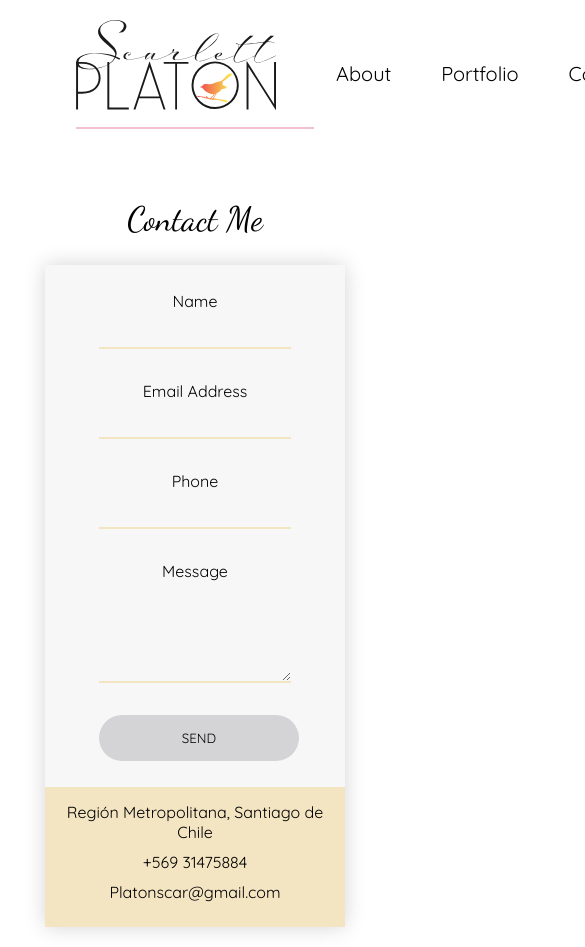
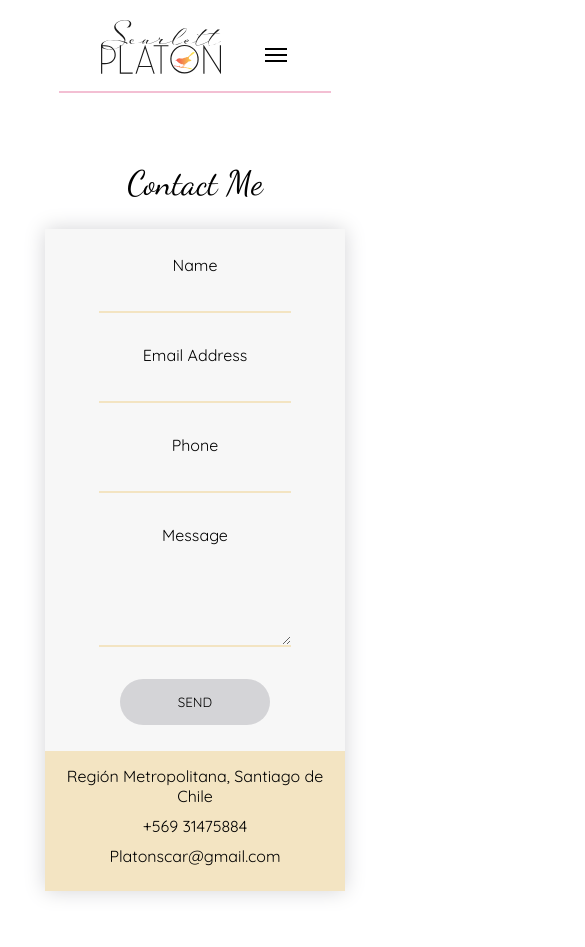
Before and after one commit to platonscar/My_Portfolio, a website: page html_sections/Contact.html in a window 390 px wide. Shown: the top 947 px of the page, 585 px wide, since content can reach past the window. After the commit the page ends 911 px from the top, so only its background shows below. Drawn offline with nearby package versions, Linux system fonts and the light colour scheme.

Commit message:
responsive

```diff
--- a/html_sections/Contact.html
+++ b/html_sections/Contact.html
@@ -25,6 +25,13 @@
             <div class="logo">
                 <a href="../index.html"><img src="../assets/logo_scar.svg" alt="logo" width="200px" id="logo"></a>
             </div>
+            <!-- para menu hamburguesa -->
+            <input type="checkbox" name="menu" id="menu-input" />
+            <label for="menu-input" id="hamburger">
+                <span></span>
+                <span></span>
+                <span></span>
+            </label>
             <!-- Nav -->
             <ul class="nav_menu">
                 <li class="nav_list"><a href="../html_sections/about.html">About</a></li>
--- a/style_section/contact.css
+++ b/style_section/contact.css
@@ -23,6 +23,9 @@ header {
     justify-content: space-evenly;
     margin-top: 20px;
     align-items: center;
+}
+#menu-input {
+    display: none;
 }
 .nav_menu {
     margin: 0 auto;
@@ -123,8 +126,79 @@ form p {
 .fa-map-marker-alt, .fa-phone, .fa-envelope{
     padding-right: 20px;
 }
-/*----- desktop -----*/
-@media (min-width: 700px) {
+/* ----- media query ----- */
+
+@media screen and (min-width:320px) and (max-width: 600px ){
+    header {
+        width: 80%;
+        box-sizing: border-box;
+    }
+    #logo {
+        width: 120px;
+    }
+    /* ----- hamburger menu ---- */
+    #menu-input {
+        display: none;
+    }
+    #menu-input:checked + #hamburger + .nav_menu{
+        display: flex;
+        flex-direction: column;
+        background-color: #F3E4C2;
+        left: 0; /*para que vuelva a entrar y haga efecto con el transition*/
+        z-index: 1;
+    }
+    .nav_menu {
+        display: flex;
+        flex-direction: column;
+        position: absolute;
+        top: 80px;
+        left: -100%; /*es para que se oculte todo a la izquierda*/
+        width: 100%;
+        overflow: hidden;
+        transition: all 0.3s ease-out;
+    }
+    #hamburger {
+        display: flex;
+        flex-direction: column;
+        justify-content: space-between;
+    }
+    #hamburger span {
+        background-color: #000000;
+        width: 22px;
+        height: 2px;
+        margin: 2px;
+        transition: all 0.3s ease-in-out;
+        cursor: pointer;
+    }
+    #menu-input:checked + .nav_menu {
+        width: 100%;
+    }
+    #menu-input:checked + #hamburger span:nth-of-type(1) {
+        transform: rotate(-45deg) translateY(10px);
+    }
+    #menu-input:checked + #hamburger span:nth-of-type(3) {
+        transform: rotate(45deg) translateY(-10px);
+    }
+    #menu-input:checked + #hamburger span:nth-of-type(2) {
+       opacity: 0;
+    }
+    ul li {
+        padding: 25px;
+    }
+    .contact_form form p button {
+        width: 150px;
+    }
+}
+@media screen and (min-width:601px) and (max-width: 850px){
+    #logo {
+        width: 130px;
+    }
+    .nav_menu{
+        padding: 0;
+    }
+    .nav_menu, .nav_list {
+        margin: 0px 7px;
+    }
     body {
         padding: 0 10px;
     }
--- a/style_section/portfolio.css
+++ b/style_section/portfolio.css
@@ -19,6 +19,9 @@ header {
     justify-content: space-evenly;
     margin-top: 20px;
     align-items: center;
+}
+#menu-input {
+    display: none;
 }
 .nav_menu {
     margin: 0 auto;
@@ -75,7 +78,7 @@ a:hover {
     font-size: 24px;
     margin-bottom: 80px;
 }
-.port_design_photos-1, .port_design_photos-2 {
+.port_design_photos-2 {
     width: 80%;
     display: flex;
     justify-content: space-evenly;
@@ -92,3 +95,106 @@ a:hover {
 [type=button]:not(:disabled), [type=reset]:not(:disabled), [type=submit]:not(:disabled), button:not(:disabled) {
     background-color: lightgray;
  }
+ /* ----- media query ----- */
+
+@media screen and (min-width:320px) and (max-width: 600px ){
+    header {
+        width: 80%;
+        box-sizing: border-box;
+    }
+    #logo {
+        width: 100px;
+    }
+    /* ----- hamburger menu ---- */
+    #menu-input:checked + #hamburger + .nav_menu{
+        display: flex;
+        flex-direction: column;
+        background-color: #F3E4C2;
+        left: 0; /*para que vuelva a entrar y haga efecto con el transition*/
+    }
+    .nav_menu {
+        display: flex;
+        flex-direction: column;
+        position: absolute;
+        top: 80px;
+        left: -100%; /*es para que se oculte todo a la izquierda*/
+        width: 100%;
+        overflow: hidden;
+        transition: all 0.3s ease-out;
+    }
+    #hamburger {
+        display: flex;
+        flex-direction: column;
+        justify-content: space-between;
+    }
+    #hamburger span {
+        background-color: #000000;
+        width: 22px;
+        height: 2px;
+        margin: 2px;
+        transition: all 0.3s ease-in-out;
+        cursor: pointer;
+    }
+    #menu-input:checked + .nav_menu {
+        width: 100%;
+    }
+    #menu-input:checked + #hamburger span:nth-of-type(1) {
+        transform: rotate(-45deg) translateY(10px);
+    }
+    #menu-input:checked + #hamburger span:nth-of-type(3) {
+        transform: rotate(45deg) translateY(-10px);
+    }
+    #menu-input:checked + #hamburger span:nth-of-type(2) {
+       opacity: 0;
+    }
+    ul li {
+        padding: 25px;
+    }
+    .port_title p{
+        font-size: 2rem;
+    }
+    .port_title_design p {
+        font-size: 1.3rem;
+        width: 60%;
+        margin-bottom: 50px;
+    }
+    .container_carousel {
+        width: 80%;
+    }
+    .port_design_photos-2{
+        display: flex;
+        flex-direction: column;
+        margin: 0 auto;
+    }
+    .port_design_photos-2 .thesis{
+        width: 100%;
+    }
+}
+@media screen and (min-width:601px) and (max-width: 850px){
+    #logo {
+        width: 130px;
+    }
+    .nav_menu{
+        padding: 0;
+    }
+    .nav_menu, .nav_list {
+        margin: 0px 7px;
+    }
+    .port_title_design p {
+        font-size: 1.3rem;
+        width: 30%;
+        margin-bottom: 50px;
+    }
+    .container_carousel {
+        width: 80%;
+    }
+    .port_design_photos-2{
+        display: flex;
+        flex-direction: column;
+        margin: 0 auto;
+    }
+    .port_design_photos-2 .thesis{
+        margin: 0 auto;
+        width: 70%;
+    }
+}
```
Also changed, not shown: html_sections/portfolio.html (+8 -7 lines).
